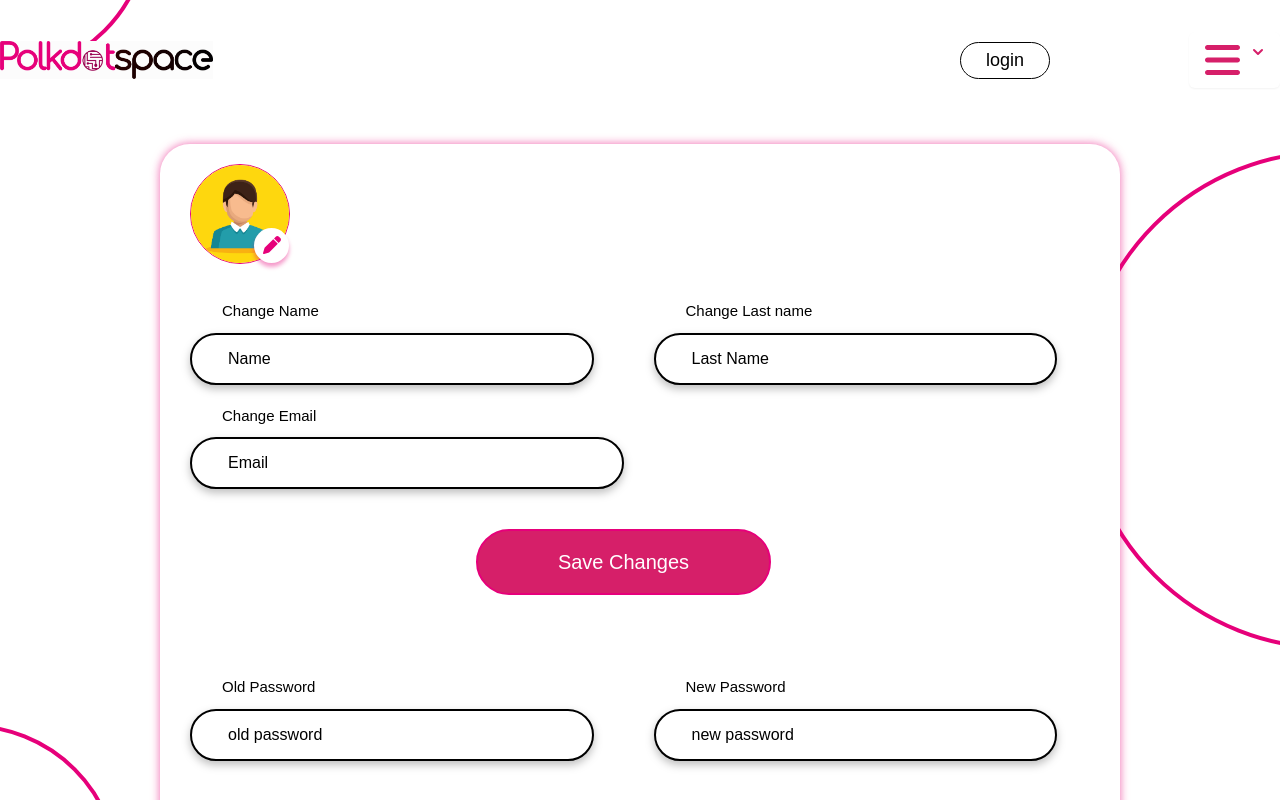
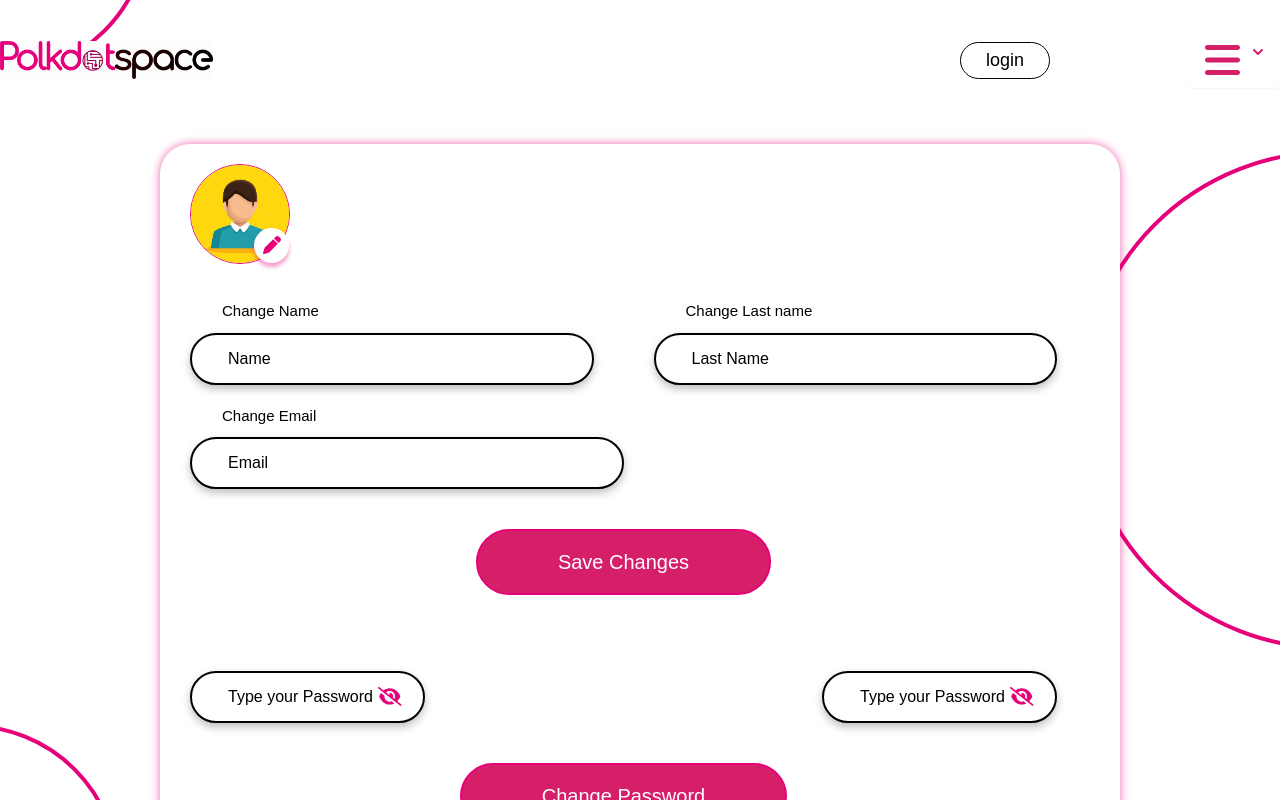
Before and after one commit to HassanAbbas7/polkadotspace, a React (Vite) app: page /pages/accountchange in a window 1280 px wide. Built offline with nearby package versions, Linux system fonts and the light colour scheme.

Commit message:
fixed password eye

```diff
--- a/src/pages/AccountChange.jsx
+++ b/src/pages/AccountChange.jsx
@@ -2,11 +2,15 @@
 import { BASE_URL, UPDATE_MYSELF_USER_URL, UPDATE_PASSWORD_URL } from "../commons/constant";
 import { toast } from "react-toastify";
 import { getUserData, getToken, setUserData } from "../auth";
+import { faEye, faEyeSlash } from "@fortawesome/free-solid-svg-icons";
 
 import person from "../assets/images/person.jpg";
 
 import { FontAwesomeIcon } from "@fortawesome/react-fontawesome";
 import { faPen } from "@fortawesome/free-solid-svg-icons";
+
+const eyeIcon = <FontAwesomeIcon icon={faEye} size="xs" />;
+const eyeSlashIcon = <FontAwesomeIcon icon={faEyeSlash} size="xs" />;
 import axios from "axios";
 
 // const penIcon = <FontAwesomeIcon icon={faPen} />;
@@ -17,6 +21,8 @@
 
   const [user, setUser] = useState({});
 
+  const [visiblePassword, setVisiblePassword] = useState(false);
+  const [visiblePassword2, setVisiblePassword2] = useState(false);
   const [first_name, setFirstname] = useState("");
   const [last_name, setLastname] = useState("");
   const [email, setEmail] = useState("");
@@ -208,31 +214,43 @@
         >
           <div className="flex flex-col md:flex-row justify-between">
 
-            <div className="w-full md:w-1/2 md:mr-[60px]">
-              <label className="font-[300] mt-[20px] block text-[15px] text-left ml-8 mb-[10px]">
-                Old Password
-              </label>
+          <div className="relative mt-[15px]">
             <input
-                type="text"
-                name="last_name"
+              type={`${visiblePassword ? "text" : "password"}`}
+              name="password"
+              required
               className="w-full border-2 rounded-[46px] py-3 indent-6 font-[400]"
-                placeholder="old password"
+              placeholder="Type your Password"
               value={oldPassword}
-                onChange={(e) => setOldPassword(e.target.value)}
+              onChange={(e)=>{setOldPassword(e.target.value)}}
             />
+            <span
+              className="absolute top-2 right-6 cursor-pointer form_eye text-[20px] md:text-[25px]"
+              onClick={() => setVisiblePassword(!visiblePassword)}
+            >
+              {visiblePassword ? eyeIcon : eyeSlashIcon}
+            </span>
           </div>
-            <div className="w-full md:w-1/2">
-              <label className="font-[300] mt-[20px] block text-[15px] text-left ml-8 mb-[10px]">
-                New Password
-              </label>
+
+
+
+
+          <div className="relative mt-[15px]">
             <input
-                type="text"
-                name="email"
+              type={`${visiblePassword2 ? "text" : "password"}`}
+              name="password"
+              required
+              className="w-full border-2 rounded-[46px] py-3 indent-6 font-[400]"
+              placeholder="Type your Password"
               value={newPassword}
-                onChange={(e) => setNewPassword(e.target.value)}
-                className="w-full border-2 rounded-[46px] py-3 indent-6 font-[400]"
-                placeholder="new password"
+              onChange={(e)=>{setNewPassword(e.target.value)}}
             />
+            <span
+              className="absolute top-2 right-6 cursor-pointer form_eye text-[20px] md:text-[25px]"
+              onClick={() => setVisiblePassword2(!visiblePassword2)}
+            >
+              {visiblePassword2 ? eyeIcon : eyeSlashIcon}
+            </span>
           </div>
           </div>
 
```
Lines whose indentation alone changed are shown as unchanged.
